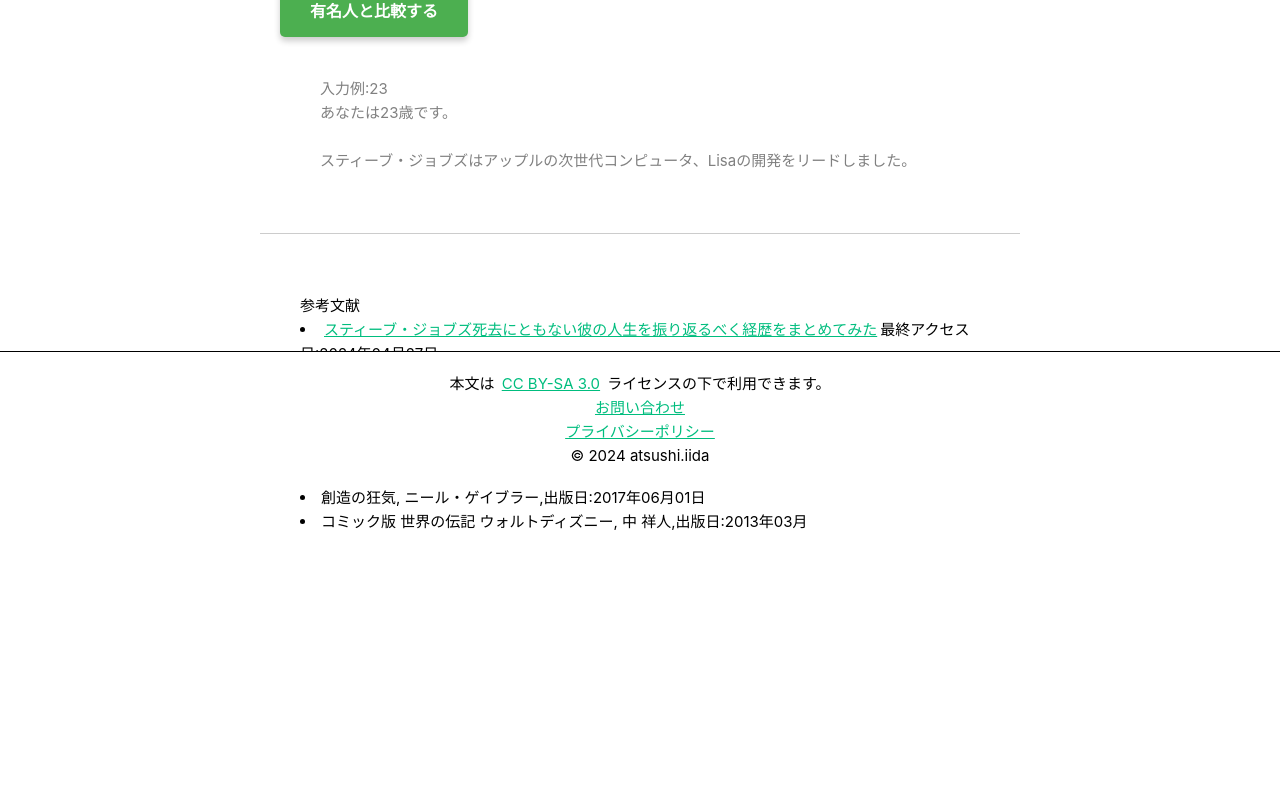
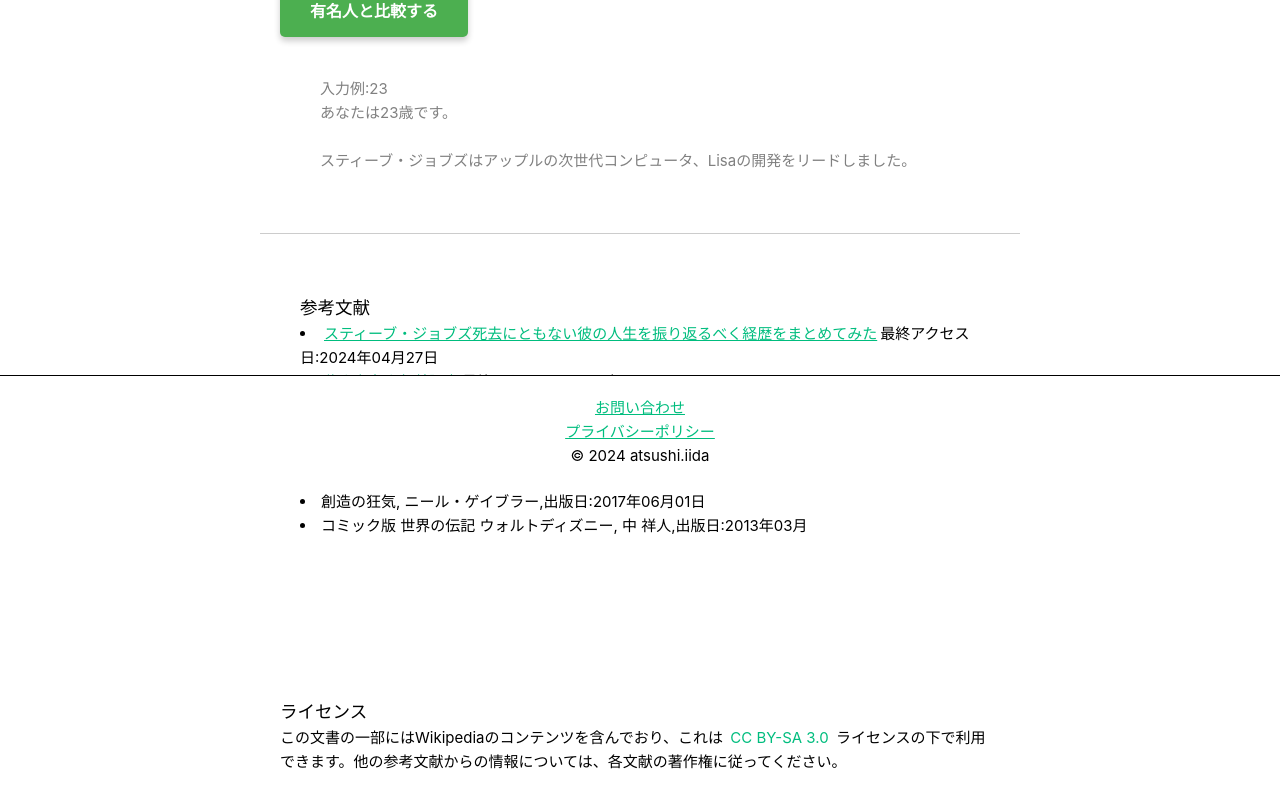
Before and after one commit to stamander/studyVue, a Vue app: page / in a window 1280 px wide. Shown: the part 312-1120 px from the top of the page. Built offline with nearby package versions, Linux system fonts and the light colour scheme.

Commit message:
fix licence

```diff
--- a/src/components/CompareGreatPerson.vue
+++ b/src/components/CompareGreatPerson.vue
@@ -65,8 +65,7 @@
     link: 'https://ja.wikipedia.org/wiki/%E3%82%A8%E3%82%A4%E3%83%96%E3%83%A9%E3%83%8F%E3%83%A0%E3%83%BB%E3%83%AA%E3%83%B3%E3%82%AB%E3%83%BC%E3%83%B3',
     text: 'エイブラハム・リンカーン - Wikipedia',
     accessDate: '2024年05月21日'
-  },
-
+  }
 ])
 
 const referencesBook: Ref<Array<{ text: string; writer: string; publicationDate: string }>> = ref([
@@ -84,7 +83,7 @@
     text: 'コミック版 世界の伝記 ウォルトディズニー',
     writer: '中 祥人',
     publicationDate: '2013年03月'
-  },
+  }
 ])
 </script>
 
@@ -119,7 +118,7 @@
 
     <div id="parents-references">
       <div id="references">
-        <p>参考文献</p>
+        <h3>参考文献</h3>
         <li v-for="(reference, index) in referencesSite" :key="index">
           <a :href="reference.link" target="_blank" class="reference-link">
             {{ reference.text }}
@@ -132,6 +131,14 @@
           <span class="publicDate">出版日:{{ reference.publicationDate }}</span>
         </li>
       </div>
+    </div>
+    <div>
+      <h3>ライセンス</h3>
+      <p>
+        この文書の一部にはWikipediaのコンテンツを含んでおり、これは
+        <a href="https://creativecommons.org/licenses/by-sa/3.0/">CC BY-SA 3.0</a>
+        ライセンスの下で利用できます。他の参考文献からの情報については、各文献の著作権に従ってください。
+      </p>
     </div>
     <div id="ad"></div>
   </div>
--- a/src/components/OriginalFooter.vue
+++ b/src/components/OriginalFooter.vue
@@ -1,16 +1,5 @@
 <template>
   <footer>
-
-    <p>
-      本文は
-      <a
-        href="https://creativecommons.org/licenses/by-sa/3.0/"
-        target="_blank"
-        style="text-decoration: underline"
-        >CC BY-SA 3.0</a
-      >
-      ライセンスの下で利用できます。
-    </p>
     <p>
       <a
         href="https://forms.gle/Xkj7LLdowVv4mBc7A"
```
